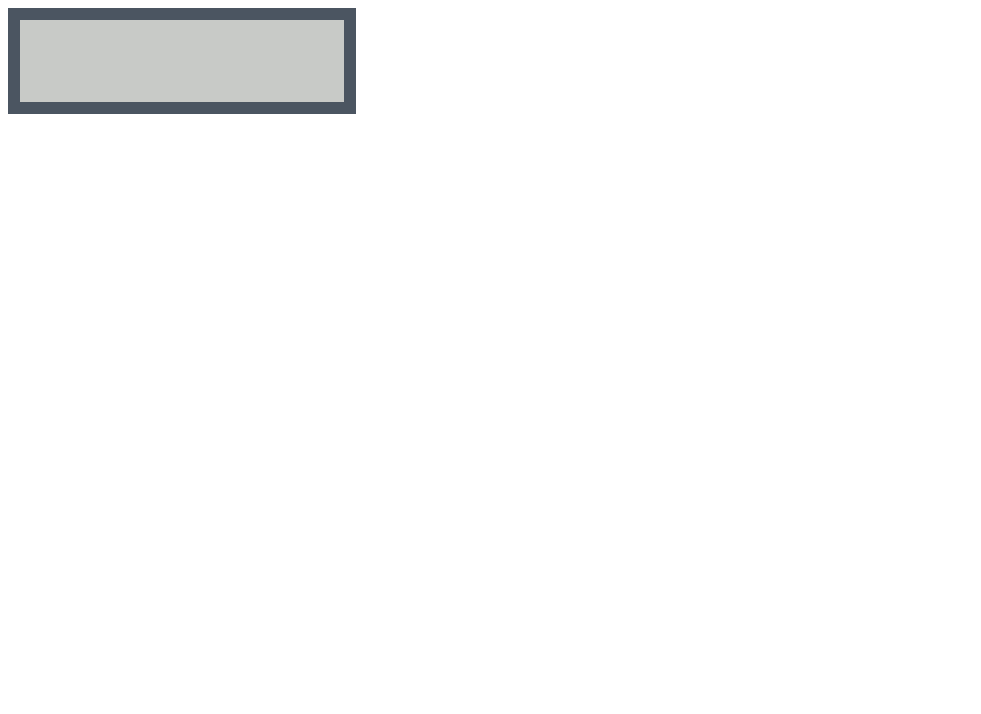
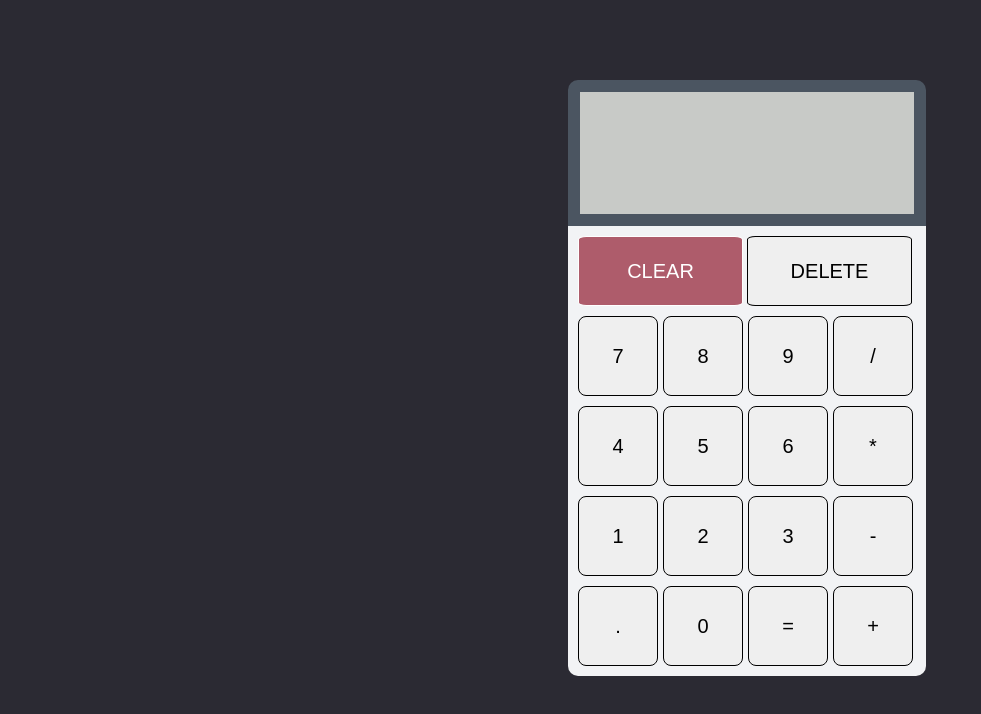
Before and after one commit to paradox-blaze/calculator, a plain HTML site: page index.html in a window 1280 px wide. Shown: the whole page, without its empty margins (0-981 px from the left). Drawn offline with Linux system fonts and the light colour scheme.

Commit message:
got the basic structure of the ui done

```diff
--- a/index.html
+++ b/index.html
@@ -1,5 +1,6 @@
 <!DOCTYPE html>
 <html lang="en">
+
 <head>
     <meta charset="UTF-8">
     <meta name="viewport" content="width=device-width, initial-scale=1.0">
@@ -7,10 +8,38 @@
     <link rel="stylesheet" href="style.css">
     <script defer src="script.js"></script>
 </head>
+
 <body>
     <div class="calcBody">
-        <div class="screen"><input type="text" id ="calculatorScreen" pattern="[0-9+*/-]+"></div>
-        <div class="calcKeys"></div>
+        <div class="screen"><input type="text" id="calculatorScreen" pattern="[0-9+*/-]+"></div>
+        <div class="calcKeys">
+            <div class="clear">
+                <button id="clear">CLEAR</button>
+                <button id="delete">DELETE</button>
+            </div>
+            <div class="keys">
+                <button>7</button>
+                <button>8</button>
+                <button>9</button>
+                <button>/</button>
+
+                <button>4</button>
+                <button>5</button>
+                <button>6</button>
+                <button>*</button>
+
+                <button>1</button>
+                <button>2</button>
+                <button>3</button>
+                <button>-</button>
+
+                <button>.</button>
+                <button>0</button>
+                <button class="equalTo">=</button>
+                <button>+</button>
+            </div>
+        </div>
     </div>
 </body>
+
 </html>
--- a/script.js
+++ b/script.js
@@ -107,15 +107,27 @@ function evaluatePostfix(expression) {
 
 document.addEventListener('DOMContentLoaded', function () {
     var inputField = document.getElementById('calculatorScreen');
+
+    function setFocus() {
+        inputField.focus();
+    }
+
     inputField.addEventListener('input', function (event) {
         var inputValue = inputField.value;
-        var filteredValue = inputValue.replace(/[^0-9+*/-]/g, '');
-        if (filteredValue.match(/[+*/\-]{2}$/)) {
-            filteredValue = filteredValue.slice(0,filteredValue.length-2) + filteredValue[filteredValue.length-1]
+        inputValue = inputValue.replace(/(\.\d*\.|\d*\.\d*\.)/g, function (match) {
+            return match.replace(/\./g, '');
+        });
+        var filteredValue = inputValue.replace(/[^.0-9+*/-]/g, '');
+        if (filteredValue.match(/[+*./\-]{2}$/)) {
+            filteredValue = filteredValue.slice(0, filteredValue.length - 2) + filteredValue[filteredValue.length - 1]
         }
         inputField.value = filteredValue;
     });
 
+    var buttons = document.querySelectorAll('button');
+    buttons.forEach(function (button) {
+        button.addEventListener('click', setFocus);
+    });
+    setFocus();
     inputField.value = '';
-    inputField.focus();
 });
--- a/style.css
+++ b/style.css
@@ -1,10 +1,77 @@
-input{
+body {
+    background-color: #2b2a33;
+}
+
+input {
     background-color: #c8cac7;
     border: 12px #4b5561 solid;
     outline: none;
-    height: 5rem;
-    width: 20rem;
+    height: 7.5rem;
+    width: 20.64rem;
     caret-color: transparent;
     text-align: right;
+    border-radius: 10px 10px 0 0;
+    font-size: 30px;
+
 
 }
+
+.screen {
+    margin-left: 35rem;
+    margin-top: 5rem;
+}
+
+.calcKeys {
+    margin-left: 35rem;
+    margin-top: 5rem;
+    background-color: #f2f3f5;
+    margin-top: 0;
+    padding: 10px;
+    width: 338px;
+    border-radius: 0 0 10px 10px;
+
+
+}
+
+.keys button {
+    width: 80px;
+    height: 80px;
+    border-radius: 10%;
+    border: 1px solid;
+    font-size: 20px;
+}
+
+.keys {
+    display: grid;
+    grid-template-columns: 75px 75px 75px 75px;
+    gap: 10px;
+
+}
+
+.clear button {
+    width: 165px;
+    margin-bottom: 10px;
+    height: 70px;
+    border: 1px solid;
+    border-radius: 5%;
+    font-size: 20px;
+}
+
+#clear {
+    background-color: #ae5c6b;
+    color: white;
+}
+
+#delete:hover {
+    background-color: rgb(43, 102, 238);
+
+}
+
+button:hover {
+    cursor: pointer;
+}
+
+.equalTo:hover {
+    background-color: rgb(36, 207, 36);
+    color: black;
+}
```
